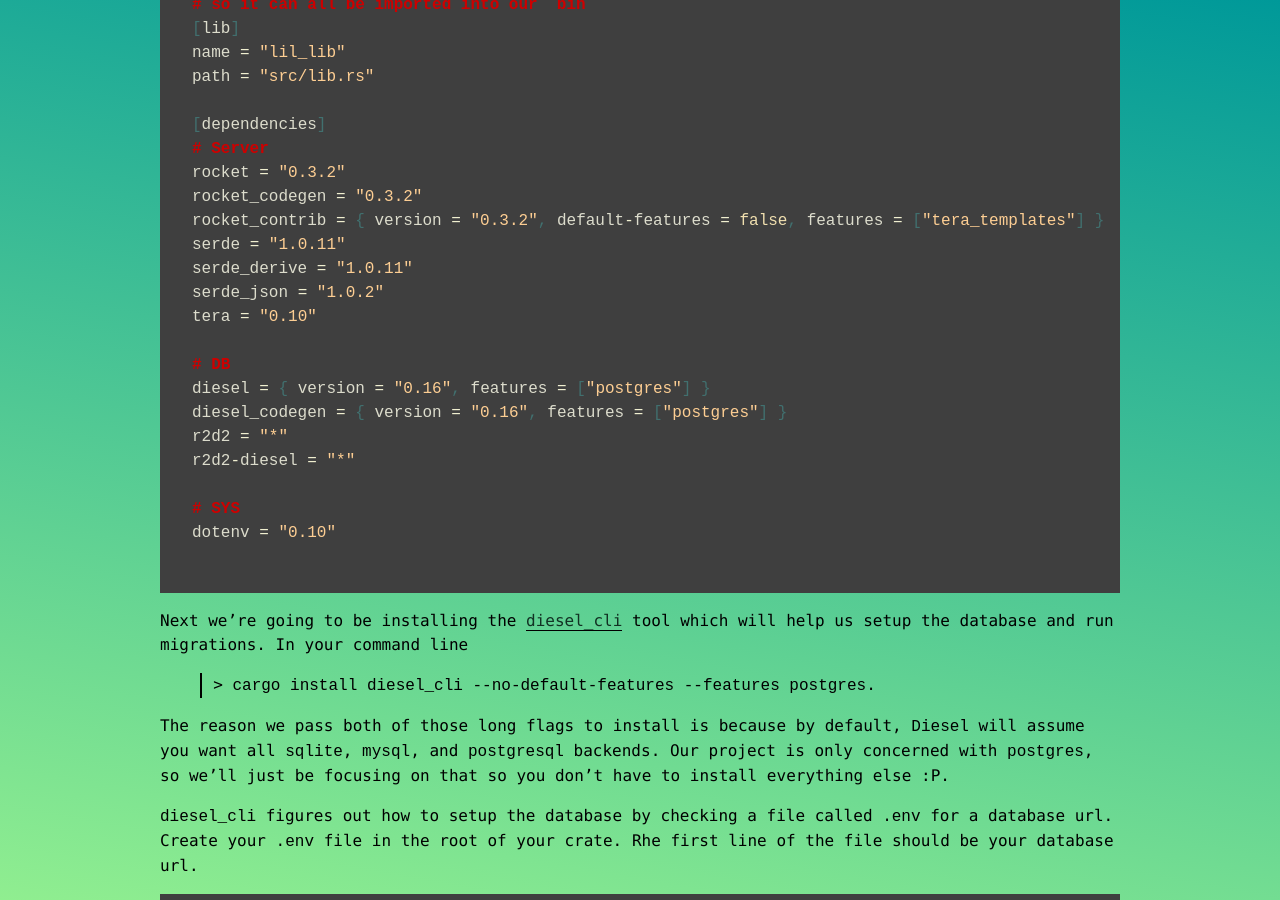
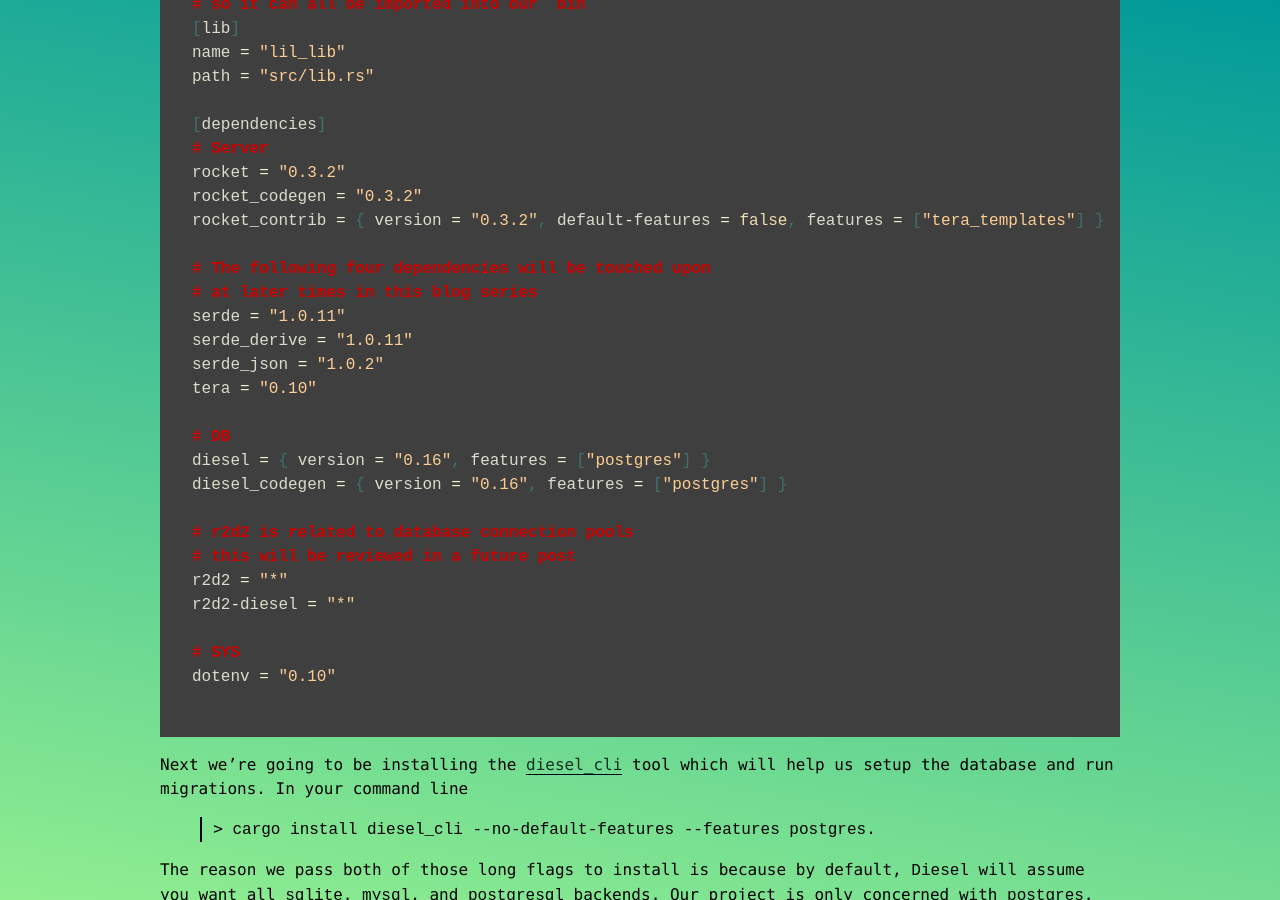
Before and after one commit to notryanb/notryanb.github.io, a Jekyll site: the page built from _posts/2017-09-15-rust-blog-series-1.md, in a window 1280 px wide and 900 px high, scrolled down 1259 px. Built offline with Jekyll 4.4.1, drawn with Linux system fonts in a browser that asks for light colours.

Commit message:
add comments to cargo.toml example

```diff
--- a/_posts/2017-09-15-rust-blog-series-1.md
+++ b/_posts/2017-09-15-rust-blog-series-1.md
@@ -81,6 +81,9 @@ path = "src/lib.rs"
 rocket = "0.3.2"
 rocket_codegen = "0.3.2"
 rocket_contrib = { version = "0.3.2", default-features = false, features = ["tera_templates"] }
+
+# The following four dependencies will be touched upon
+# at later times in this blog series
 serde = "1.0.11"
 serde_derive = "1.0.11"
 serde_json = "1.0.2"
@@ -89,6 +92,9 @@ tera = "0.10"
 # DB
 diesel = { version = "0.16", features = ["postgres"] }
 diesel_codegen = { version = "0.16", features = ["postgres"] }
+
+# r2d2 is related to database connection pools
+# this will be reviewed in a future post
 r2d2 = "*"
 r2d2-diesel = "*"
 
```
